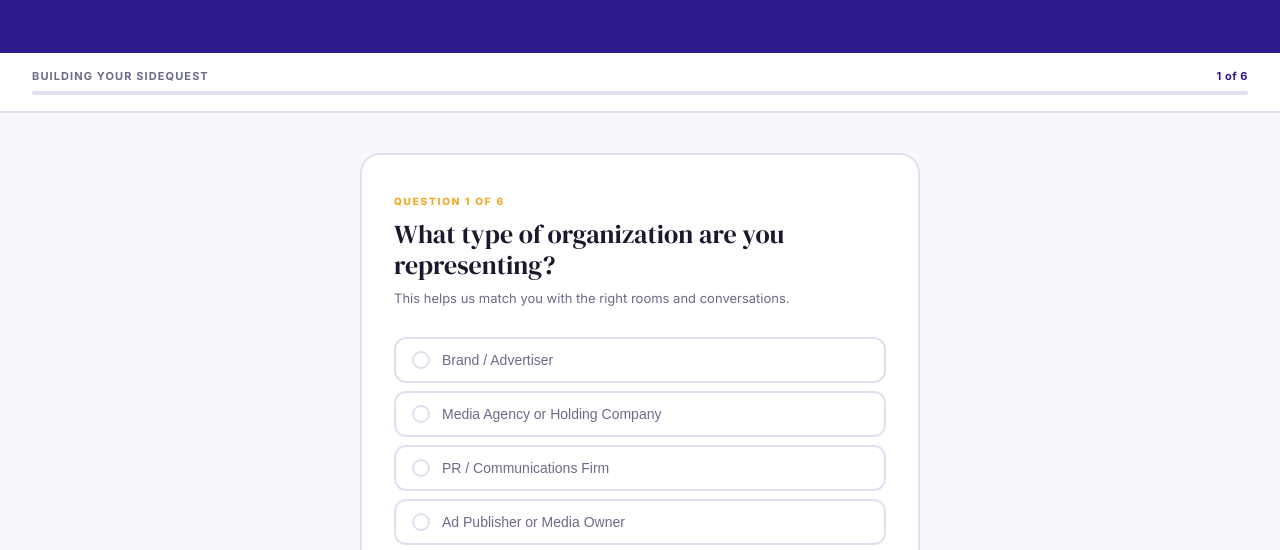
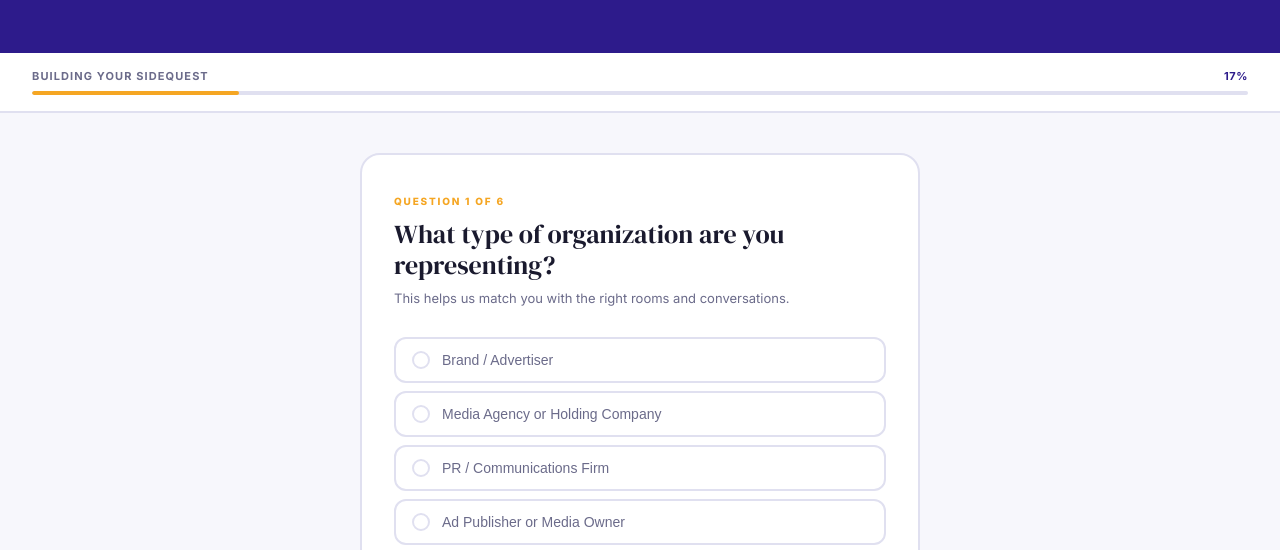
Before and after one commit to yumbbq/sidequest-cannes, a website: page public/index.html in a window 1280 px wide. Shown: the part 230-780 px from the top of the page. Drawn offline with Linux system fonts and the light colour scheme.

```diff
--- a/public/index.html
+++ b/public/index.html
@@ -529,9 +529,9 @@ let currentProfile = {};
 let isAnimating = false;
 
 function updateProgress() {
-  const pct = (current / QUESTIONS.length) * 100;
+  const pct = Math.round(((current + 1) / QUESTIONS.length) * 100);
   document.getElementById('progressFill').style.width = pct + '%';
-  document.getElementById('progressCount').textContent = `${current + 1} of ${QUESTIONS.length}`;
+  document.getElementById('progressCount').textContent = `${pct}%`;
 }
 
 function buildCardHTML(idx) {
```
